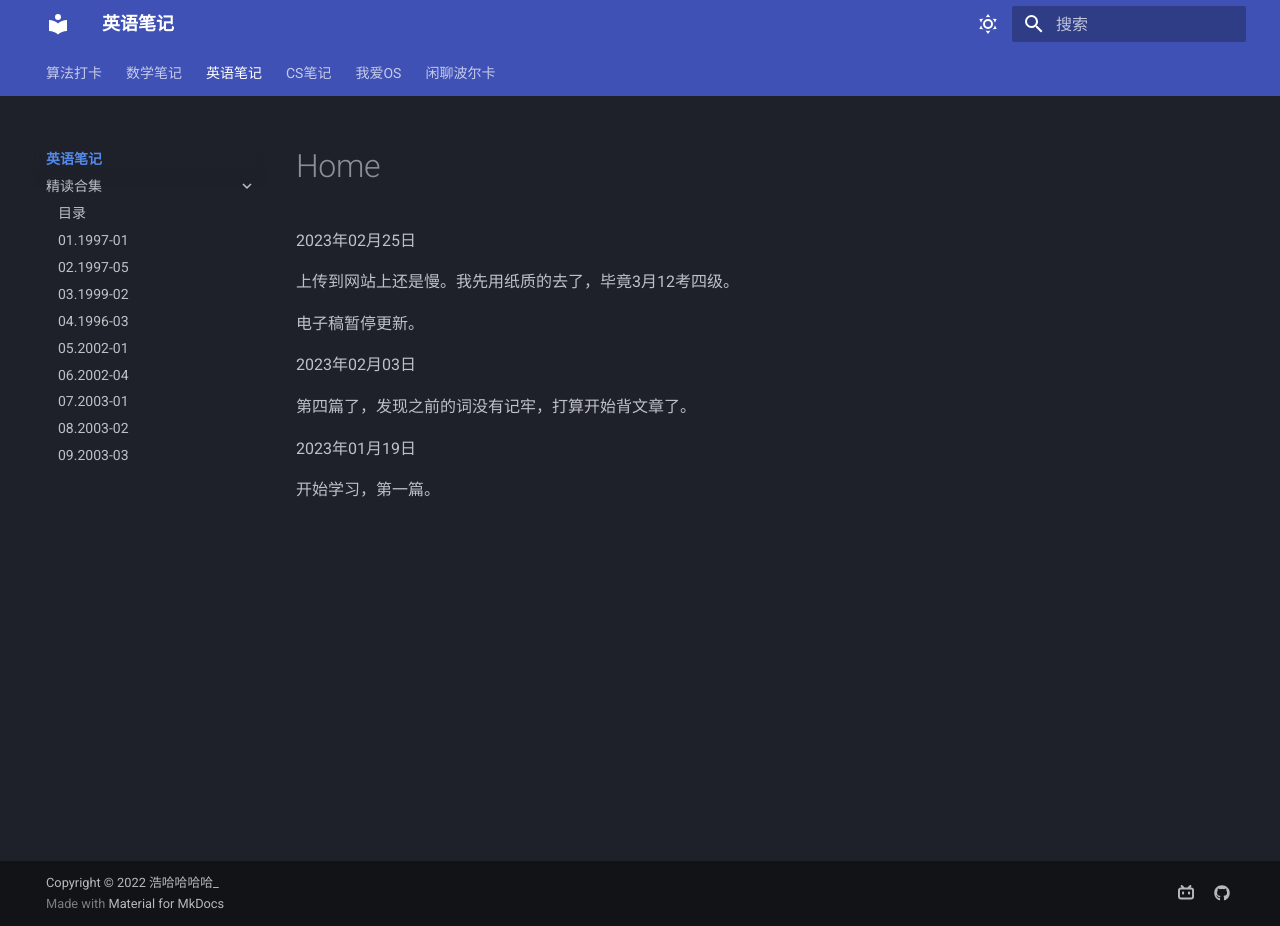
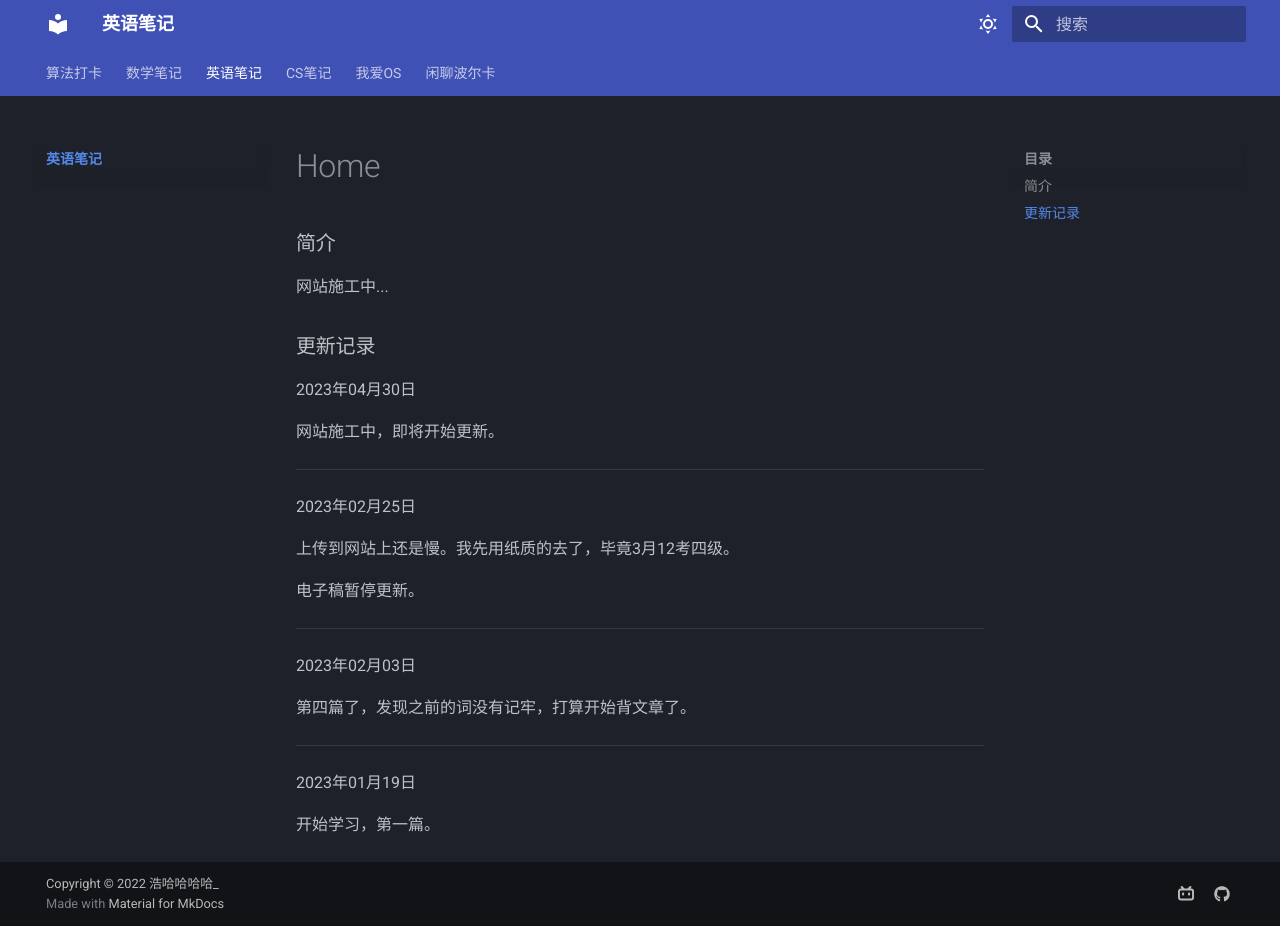
Before and after one commit to Haohahahaha/eng, an MkDocs documentation site: the page built from docs/index.md, in a window 1280 px wide and 926 px high. Built offline with MkDocs 1.6.1 and Material for MkDocs 9.7.7, drawn with Linux system fonts in a browser that asks for light colours.

Commit message:
2023-05-01_01:07:19 update

```diff
--- a/docs/index.md
+++ b/docs/index.md
@@ -1,13 +1,29 @@
+### 简介
+
+网站施工中...
+
+### 更新记录
+
+2023年04月30日
+
+网站施工中，即将开始更新。
+
+---
+
 2023年02月25日
 
 上传到网站上还是慢。我先用纸质的去了，毕竟3月12考四级。
 
 电子稿暂停更新。
 
+---
+
 2023年02月03日
 
 第四篇了，发现之前的词没有记牢，打算开始背文章了。
 
+---
+
 2023年01月19日
 
 开始学习，第一篇。
--- a/mkdocs.yml
+++ b/mkdocs.yml
@@ -30,17 +30,17 @@ nav:
   - 数学笔记: http://math.haohaha.cn
   - 英语笔记:
     - Home: index.md
-    - 精读合集:
-      - 目录: Cata-100.md
-      - 01.1997-01: 1997-01.md
-      - 02.1997-05: 1997-05.md
-      - 03.1999-02: 1999-02.md
-      - 04.1996-03: 1996-03.md
-      - 05.2002-01: 2002-01.md
-      - 06.2002-04: 2002-04.md
-      - 07.2003-01: 2003-01.md
-      - 08.2003-02: 2003-02.md
-      - 09.2003-03: 2003-03.md
+#   - 精读合集:
+#     - 目录: Cata-100.md
+#     - 01.1997-01: 1997-01.md
+#     - 02.1997-05: 1997-05.md
+#     - 03.1999-02: 1999-02.md
+#     - 04.1996-03: 1996-03.md
+#     - 05.2002-01: 2002-01.md
+#     - 06.2002-04: 2002-04.md
+#     - 07.2003-01: 2003-01.md
+#     - 08.2003-02: 2003-02.md
+#     - 09.2003-03: 2003-03.md
   - CS笔记: http://cs.haohaha.cn
   - 我爱OS: http://os.haohaha.cn
   - 闲聊波尔卡: http://chat.haohaha.cn
```
